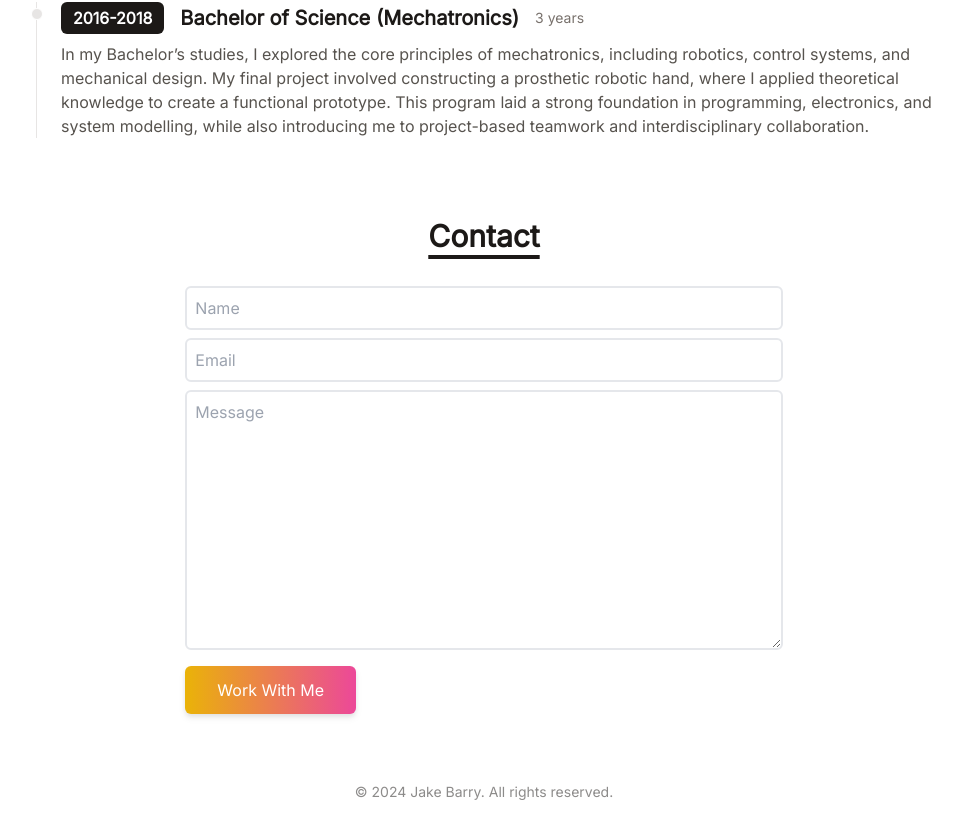
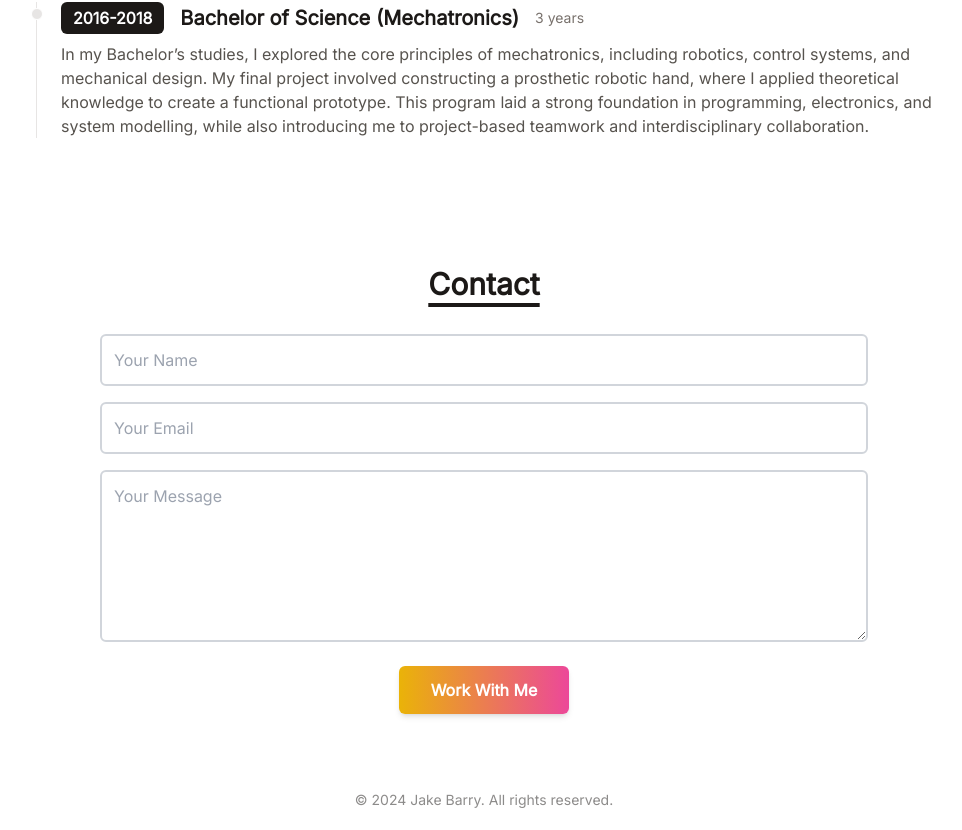
Before and after one commit to jakebarry/portfolio-website, a React (Vite) app: page / in a window 1280 px wide. Shown: the part 2562-3392 px from the top of the page, without its empty margins (156-1118 px from the left). Built offline with nearby package versions, Linux system fonts and the light colour scheme.

Commit message:
Updated contact form.

```diff
--- a/src/components/Contact.jsx
+++ b/src/components/Contact.jsx
@@ -1,41 +1,48 @@
-import React from 'react'
+import React from 'react';
 import Title from './Title';
 
 function Contact() {
   return (
-    <div className='flex flex-col mb-10 mx-auto'>
-        <div className='flex justify-center items-center'>
+    <div className='flex flex-col items-center py-12'>
+      <div className='w-full max-w-3xl'>
         <form
           action='https://getform.io/f/blljxyeb'
-                // onSubmit={() => alert('Submitted!')}
           method='POST'
-                className='flex flex-col w-full md:w-7/12'>
+          className='flex flex-col w-full px-4 md:px-0'
+        >
           <Title>Contact</Title>
+
           <input
             type='text'
             name='name'
-                        placeholder='Name'
-                        className='p-2 bg-transparent border-2 rounded-md focus:outline-none'
+            placeholder='Your Name'
+            className='p-3 mb-4 bg-transparent border-2 border-gray-300 dark:border-gray-700 rounded-md focus:outline-none focus:ring-2 focus:ring-blue-500 dark:focus:ring-blue-400 transition duration-300'
           />
+
           <input
-                        type='text'
+            type='email'
             name='email'
-                        placeholder='Email'
-                        className='my-2 p-2 bg-transparent border-2 rounded-md focus:outline-none'
+            placeholder='Your Email'
+            className='p-3 mb-4 bg-transparent border-2 border-gray-300 dark:border-gray-700 rounded-md focus:outline-none focus:ring-2 focus:ring-blue-500 dark:focus:ring-blue-400 transition duration-300'
           />
+
           <textarea
             name='message'
-                        placeholder='Message'
-                        rows='10'
-                        className='p-2 mb-4 bg-transparent border-2 rounded-md focus:outline-none'
+            placeholder='Your Message'
+            rows='6'
+            className='p-3 mb-6 bg-transparent border-2 border-gray-300 dark:border-gray-700 rounded-md focus:outline-none focus:ring-2 focus:ring-blue-500 dark:focus:ring-blue-400 transition duration-300'
           />
-                    <button type='submit' className='text-center inline-block px-8 py-3 w-max text-base font-medium rounded-md text-white bg-gradient-to-r from-yellow-500 to-pink-500 drop-shadow-md hover:stroke-white'>
+
+          <button
+            type='submit'
+            className='self-center px-8 py-3 text-base font-semibold rounded-md text-white bg-gradient-to-r from-yellow-500 to-pink-500 hover:from-yellow-600 hover:to-pink-600 transition-all duration-300 shadow-md hover:shadow-lg'
+          >
             Work With Me
           </button>
         </form>
       </div>
     </div>
-    )
+  );
 }
 
 export default Contact;
```
Lines whose indentation alone changed are shown as unchanged.
